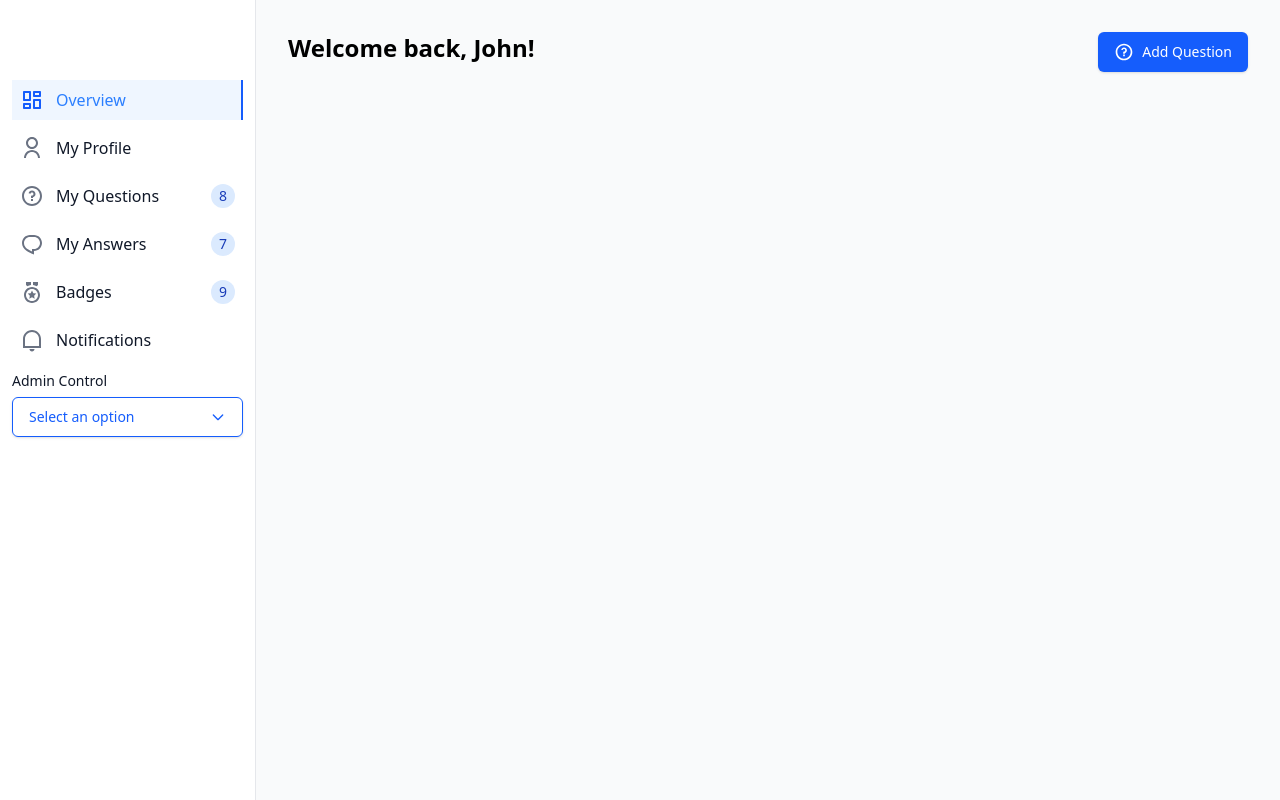
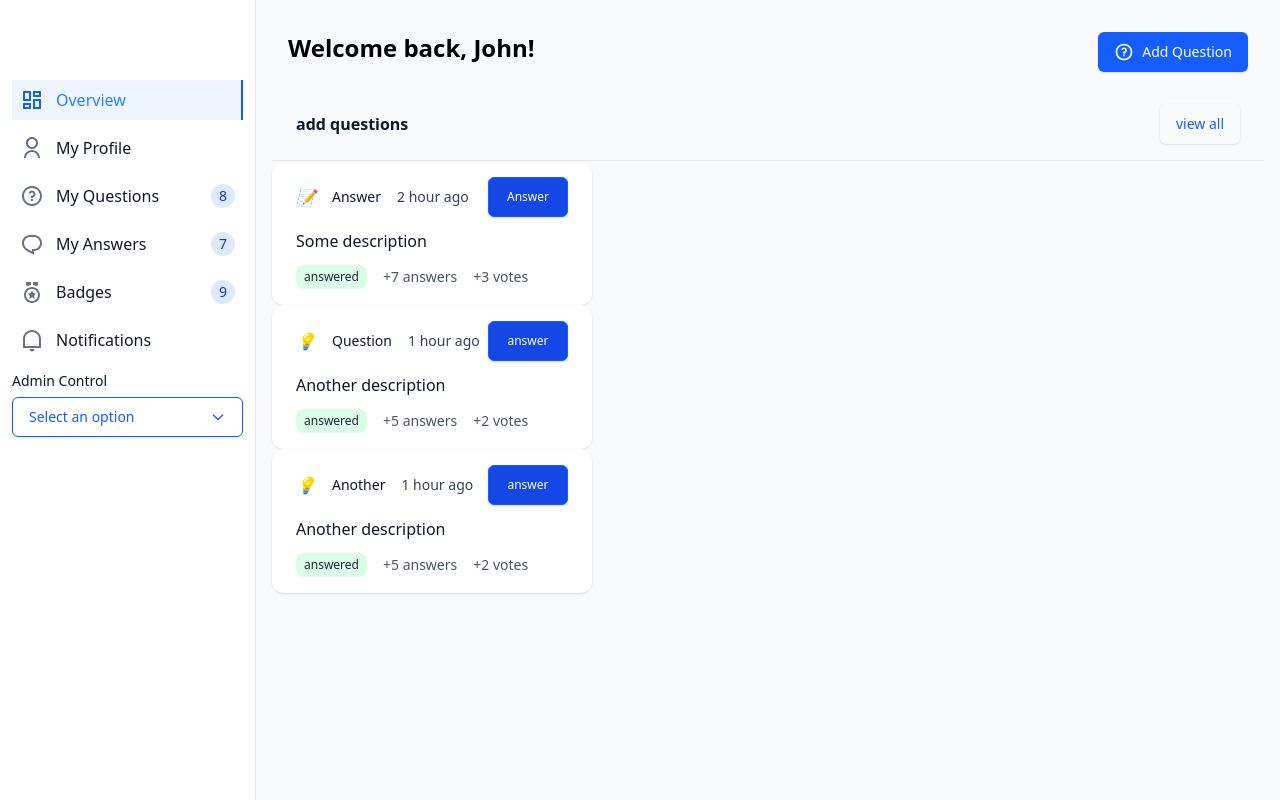
Before and after one commit to Zack-Pro-Ver/Knowledge-Sharing-Portal, a React (Vite) app: page /overview in a window 1280 px wide. Built offline with nearby package versions, Linux system fonts and the light colour scheme.

Commit message:
recquest

```diff
--- a/src/elements/Card/index.tsx
+++ b/src/elements/Card/index.tsx
@@ -37,6 +37,7 @@ export const Card: React.FC<CardProps> = ({
 // Card Header Component
 export const CardHeader: React.FC<CardHeaderProps> = ({
   title,
+  children,
   subheader,
   avatar,
   action,
@@ -55,6 +56,7 @@ export const CardHeader: React.FC<CardHeaderProps> = ({
         </div>
       </div>
       {action && <div>{action}</div>}
+      <div className="">{children}</div>
     </div>
   );
 };
--- /dev/null
+++ b/src/pages/Overview/Overviewcard/index.tsx
@@ -0,0 +1,191 @@
+// import { Button } from "../../elements";
+// import Card, { CardContent } from "../../elements/Card";
+// import { RecentQuestionCardStats } from "./RecentQuestionCardStats";
+
+// interface CardItemProps {
+//   img?: React.ReactNode;
+//   title?: string;
+//   action?: string;
+//   description?: string;
+//   actionsDone: string;
+//   totalActions: number;
+//   actionVotes: number;
+//   btnText: string;
+// }
+
+// interface RecentQuestionCardProps {
+//   cards?: CardItemProps[];
+// }
+
+// export const RecentQuestionCard = ({
+//   cards = RecentQuestionCardStats,
+// }: RecentQuestionCardProps) => {
+//   return (
+//     <>
+//       <div className="grid grid-cols-1 md:grid-cols-2 lg:grid-cols-3 gap-4 ">
+//         {cards.map(
+//           (
+//             {
+//               title,
+//               description,
+//               img,
+//               totalActions,
+//               action,
+//               actionVotes,
+//               actionsDone,
+//               btnText,
+//             }: CardItemProps,
+//             index
+//           ) => (
+//             <Card key={index}>
+//               <CardContent>
+//                 <div className="">
+//                   {/* Top Row */}
+//                   <div className="grid grid-cols-[auto_1fr_auto] items-center justify-center gap-2 p-0 ">
+//                     <div className="flex gap-4 items-center justify-between p-2 ">
+//                       <div className="shrink-0">{img}</div>
+//                       <div className="w-auto">
+//                         <p className="text-sm font-medium text-gray-900 dark:text-white">
+//                           {title}
+//                         </p>
+//                       </div>
+//                       <div>
+//                         <p className="w-20 text-sm font-normal text-gray-700 dark:text-gray-300">
+//                           {action}
+//                         </p>
+//                       </div>
+//                     </div>
+
+//                     <Button
+//                       variant="outlined"
+//                       color="primary"
+//                       className=" w-20 bg-blue-700 hover:bg-blue-800 focus:ring-4 focus:ring-blue-300
+//                       text-xs rounded-lg  text-white dark:bg-blue-600
+//                       dark:hover:bg-blue-700 dark:focus:ring-blue-800"
+//                     >
+//                       {btnText}
+//                     </Button>
+//                   </div>
+
+//                   {/* Description */}
+//                   <div className="">
+//                     <p className="p-1 text-base font-medium text-gray-900 dark:text-white">
+//                       {description}
+//                     </p>
+//                   </div>
+
+//                   {/* Stats Row */}
+//                   <div className="flex gap-4">
+//                     <span className="text-xs bg-green-100 px-2 py-1 rounded-lg text-gray-800">
+//                       {actionsDone}
+//                     </span>
+//                     <span className="text-xs text-gray-600 dark:text-gray-400">
+//                       {totalActions > 0 ? `+${totalActions}` : 0} answers
+//                     </span>
+//                     <span className="text-xs text-gray-600 dark:text-gray-400">
+//                       {actionVotes > 0 ? `+${actionVotes}` : 0} votes
+//                     </span>
+//                   </div>
+//                 </div>
+//               </CardContent>
+//             </Card>
+//           )
+//         )}
+//       </div>
+//     </>
+//   );
+// };
+
+import { Button } from "../../../elements";
+import Card, { CardContent, CardHeader } from "../../../elements/Card";
+import { RecentQuestionCardStats } from "./overviewcardstats";
+
+interface CardItemProps {
+  img?: React.ReactNode;
+  title?: string;
+  action?: string;
+  description?: string;
+  actionsDone: string;
+  totalActions: number;
+  actionVotes: number;
+  btnText: string;
+}
+
+interface RecentQuestionCardProps {
+  cards?: CardItemProps[];
+}
+
+export const RecentQuestionCard = ({
+  cards = RecentQuestionCardStats,
+}: RecentQuestionCardProps) => {
+  return (
+    <>
+      <CardHeader title="add questions">
+        <Button variant="text">view all</Button>
+      </CardHeader>
+      <div className="w-80 grid grid-rows-3  gap-7">
+        <div className="md:grid-cols-2 lg:grid-cols-3">
+          {cards.map(
+            (
+              {
+                title,
+                description,
+                img,
+                totalActions,
+                action,
+                actionVotes,
+                actionsDone,
+                btnText,
+              }: CardItemProps,
+              index
+            ) => (
+              <Card key={index}>
+                <CardContent className="flex flex-col gap-3 p-4">
+                  {/* Top Row: Icon + Title + Action + Button */}
+                  <div className="flex justify-between items-center">
+                    <div className="flex items-center gap-4">
+                      <div className="shrink-0">{img}</div>
+                      <p className="text-sm font-medium text-gray-900 dark:text-white">
+                        {title}
+                      </p>
+                      <p className="text-sm font-normal text-gray-700 dark:text-gray-300">
+                        {action}
+                      </p>
+                    </div>
+                    <Button
+                      variant="outlined"
+                      color="primary"
+                      className="w-20 bg-blue-700 hover:bg-blue-800 focus:ring-4 focus:ring-blue-300
+                    text-xs rounded-lg text-white dark:bg-blue-600
+                    dark:hover:bg-blue-700 dark:focus:ring-blue-800"
+                    >
+                      {btnText}
+                    </Button>
+                  </div>
+
+                  {/* Description */}
+                  <p className="text-base font-medium text-gray-900 dark:text-white">
+                    {description}
+                  </p>
+
+                  {/* Stats Row */}
+                  <div className="flex gap-4 items-center">
+                    <span className="text-xs bg-green-100 px-2 py-1 rounded-lg text-gray-800">
+                      {actionsDone}
+                    </span>
+                    <span className="text-sm text-gray-600 dark:text-gray-400">
+                      {totalActions > 0 ? `+${totalActions}` : 0} answers
+                    </span>
+                    <span className="text-sm text-gray-600 dark:text-gray-400">
+                      {actionVotes > 0 ? `+${actionVotes}` : 0} votes
+                    </span>
+                  </div>
+                </CardContent>
+              </Card>
+            )
+          )}
+        </div>
+      </div>
+    </>
+  );
+};
--- /dev/null
+++ b/src/pages/Overview/Overviewcard/overviewcardstats.tsx
@@ -0,0 +1,32 @@
+export const RecentQuestionCardStats = [
+  {
+    title: "Answer",
+    description: "Some description",
+    img: <i>📝</i>,
+    totalActions: 7,
+    action: "2 hour ago",
+    actionVotes: 3,
+    actionsDone: "answered",
+    btnText: "Answer",
+  },
+  {
+    title: " Question",
+    description: "Another description",
+    img: <i>💡</i>,
+    totalActions: 5,
+    action: "1 hour ago",
+    actionVotes: 2,
+    actionsDone: "answered",
+    btnText: "answer",
+  },
+  {
+    title: "Another ",
+    description: "Another description",
+    img: <i>💡</i>,
+    totalActions: 5,
+    action: "1 hour ago",
+    actionVotes: 2,
+    actionsDone: "answered",
+    btnText: "answer",
+  },
+];
--- a/src/pages/Overview/index.tsx
+++ b/src/pages/Overview/index.tsx
@@ -1,16 +1,16 @@
 import { RiQuestionLine } from "@remixicon/react";
 import { Header } from "../../components/Header";
+import { RecentQuestionCard } from "./Overviewcard/index";
 
 export const Overview = () => {
   return (
     <>
       <Header
         buttonText="Add Question"
-        // description="Here's what's happening with your account"
         icon={<RiQuestionLine size="medium" />}
-        title="Welcome back, John!
-"
+        title="Welcome back, John!"
       />
+      <RecentQuestionCard />
     </>
   );
 };
```
